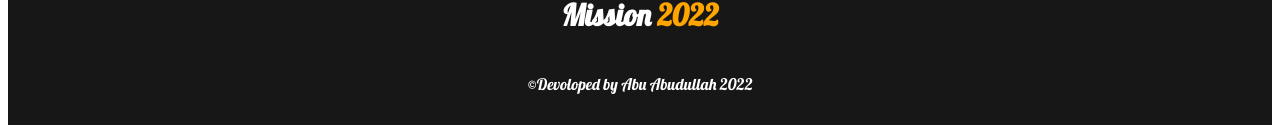
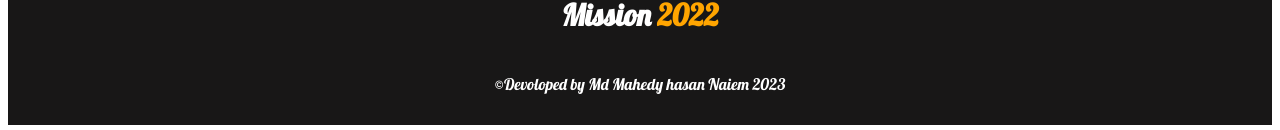
Before and after one commit to mahedyhn/Assignment, a plain HTML site: page index.html in a window 1280 px wide. Shown: the part 2003-2133 px from the top of the page. Drawn offline with Linux system fonts and the light colour scheme.

Commit message:
Update index.html

```diff
--- a/index.html
+++ b/index.html
@@ -79,7 +79,7 @@
 
     <footer>
         <h4 id="jjj">Mission <span class="nnn">2022</span></h4>
-        <p class="foo">©Devoloped by Abu Abudullah 2022</p>
+        <p class="foo">©Devoloped by Md Mahedy hasan Naiem 2023</p>
     </footer>
 
 </body>
```
